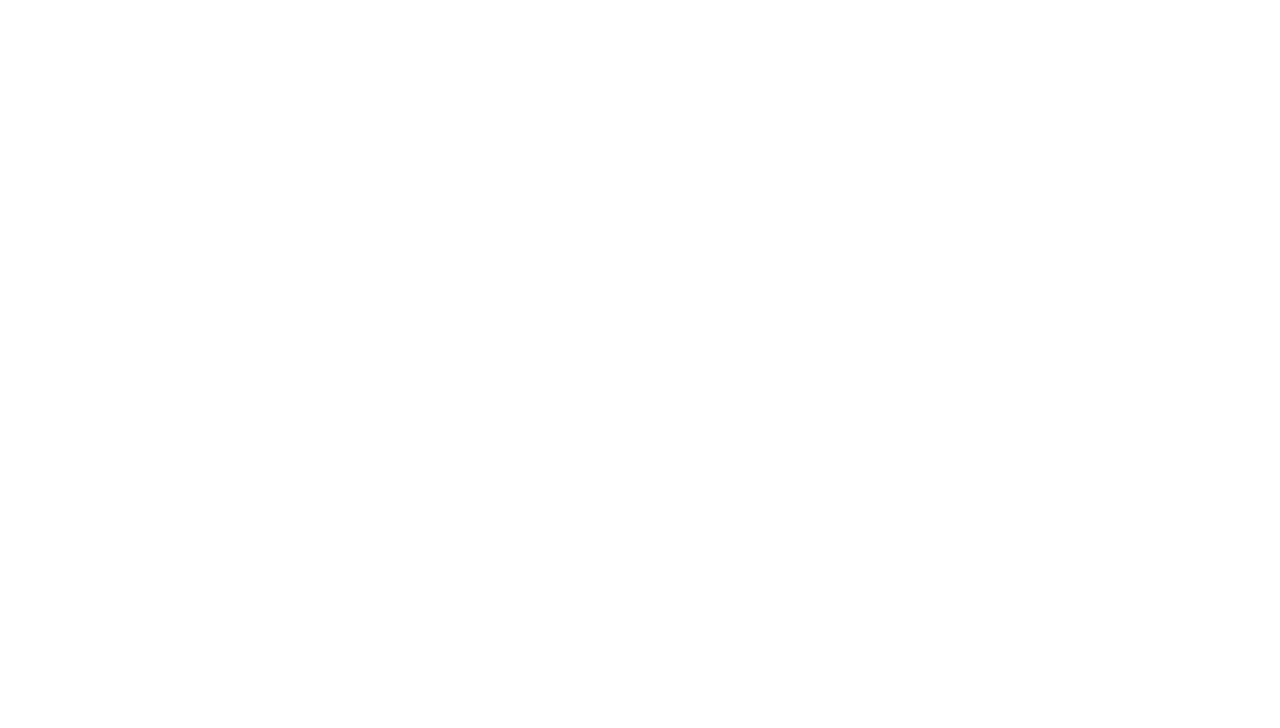
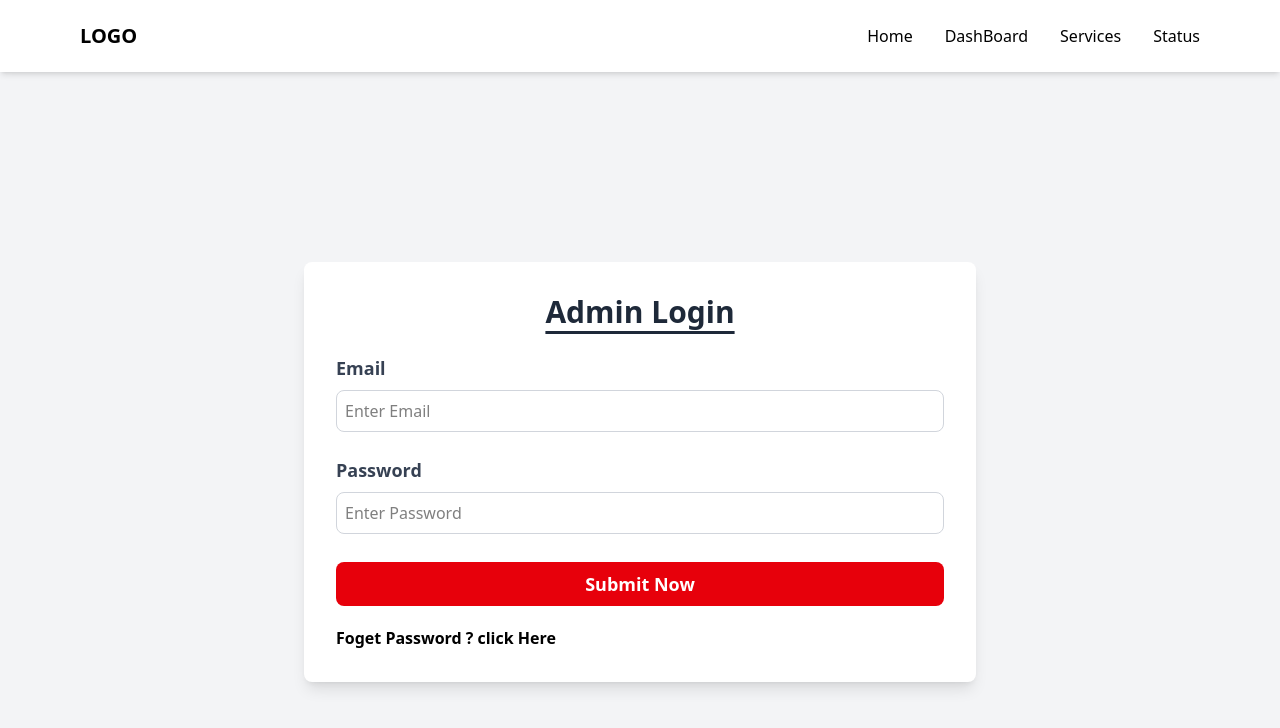
Before and after one commit to sameerbhatta13/leadManagmentSystemFrontend, a React (Vite) app: page /login in a window 1280 px wide. Before the commit this address had no page. Shown: the top 728 px of the page. Built offline with nearby package versions, Linux system fonts and the light colour scheme.

Commit message:
updated status

```diff
--- a/MyRoutes.jsx
+++ b/MyRoutes.jsx
@@ -6,6 +6,9 @@ import InputForm from './src/pages/InputForm'
 import UserList from './src/pages/UserList'
 import UpdateStatus from './src/pages/UpdateStatus'
 import FilterStatus from './src/components/FilterStatus'
+import Login from './src/pages/Login'
+import Dashboard from './src/components/Dashboard'
+import Protected from './src/components/Protected'
 
 const MyRoutes = () => {
     return (
@@ -13,12 +16,14 @@ const MyRoutes = () => {
 
             <Routes>
                 <Route path='/' element={<MainLayout />}>
-                    <Route path='/' element={<InputForm />} />
+                    <Route path='/login' element={<Login />} />
                     <Route path='/about' element={<UpdateStatus />} />
                     <Route path='/services' element={<UserList />} />
                     <Route path='/userstate' element={<FilterStatus />} />
+                    <Route path='/inputform' element={<InputForm />} />
 
                 </Route>
+                <Route path='/dashboard' element={<Protected Cmp={Dashboard} />} />
             </Routes>
 
         </>
--- a/package.json
+++ b/package.json
@@ -11,6 +11,7 @@
   },
   "dependencies": {
     "@reduxjs/toolkit": "^2.5.1",
+    "jwt-decode": "^4.0.0",
     "react": "^19.0.0",
     "react-dom": "^19.0.0",
     "react-icons": "^5.4.0",
--- a/src/app/store.js
+++ b/src/app/store.js
@@ -1,16 +1,19 @@
 import { configureStore } from '@reduxjs/toolkit'
 // import { configureStore } from '@reduxjs/toolkit'
 import { setupListeners } from '@reduxjs/toolkit/query'
-import { UserApi } from '../redux/api/userApi'
+import { UserApi } from '../redux/Api/UserApi'
+import { AdminApi } from '../redux/Api/Admin'
+
 
 
 export const store = configureStore({
     reducer: {
         [UserApi.reducerPath]: UserApi.reducer,
+        [AdminApi.reducerPath]: AdminApi.reducer
 
     },
     middleware: (getDefaultMiddleware) =>
-        getDefaultMiddleware().concat(UserApi.middleware,
+        getDefaultMiddleware().concat(UserApi.middleware, AdminApi.middleware
 
         ),
 
--- /dev/null
+++ b/src/components/Dashboard.jsx
@@ -0,0 +1,72 @@
+import React from 'react';
+import { GrHomeRounded } from "react-icons/gr";
+import { NavLink } from 'react-router';
+import { useGetUsersQuery } from '../redux/Api/UserApi';
+import { MdAddCircle } from "react-icons/md";
+import UserList from '../pages/UserList'
+
+const Dashboard = () => {
+
+    const { data, isError, error, refetch } = useGetUsersQuery()
+
+
+    const countOccurance = data?.data?.reduce((acc, person) => {
+        acc[person?.status] = (acc[person?.status] || 0) + 1
+        return acc
+    }, {})
+
+
+
+    return (
+        <div className=" grid grid-cols-10 w-full gap-4 min-h-screen font-sans">
+            {/* Left Panel (30%) */}
+            <div className="col-span-2 bg-[#001529] p-4 ">
+                <NavLink to='/dashboard' className="text-white flex flex-row gap-2 mt-10"><GrHomeRounded className='my-1' /> <b >Dashboard</b> </NavLink>
+            </div>
+
+            {/* Right Panel (70%) */}
+            <div className="col-span-8 bg-[#F5F5F5] p-4 ">
+
+                <h1 className='bg-white text-black'>Dashboard</h1>
+                <div className='flex flex-row justify-between my-2'>
+                    <p className='font-semibold my-2'>Total Number of Leads: <b>{data?.data.length}</b> </p>
+
+                    <NavLink to='/inputform'>  <button className='bg-[#679E02] flex flex-row p-2 gap-1 rounded-lg font-bold text-white transform transition-transform duration-300 hover:scale-105'> <MdAddCircle className='mt-1' />
+                        Add Member </button></NavLink>
+
+                </div>
+
+
+
+                {/* for number of lead */}
+
+                <div className='grid grid-cols-4 mx-10 my-8'>
+                    <div className='bg-white border flex flex-col rounded-lg w-fit p-6'>
+                        <p><b>{countOccurance?.Active}</b></p>
+                        <p className='backdrop-blur-xs'>Number of active</p>
+                    </div>
+                    <div className='bg-white border rounded-lg w-fit p-6'>
+                        <p> <b> {countOccurance?.['Follow Up']}</b></p>
+                        <p>Number of Follow Up </p>
+                    </div>
+                    <div className='bg-white border rounded-lg w-fit p-6'>
+                        <p><b>{(countOccurance?.Client) + (countOccurance?.Student)}</b></p>
+                        <p>Number of Client</p>
+                    </div>
+                    <div className='bg-white border rounded-lg w-fit p-6'>
+                        <p> <b>{countOccurance?.Cancel}</b></p>
+                        <p>Number of cancel</p>
+                    </div>
+
+                </div>
+
+                <div>
+                    <UserList />
+                </div>
+            </div>
+
+        </div>
+    );
+}
+
+export default Dashboard;
--- a/src/components/Navbar.jsx
+++ b/src/components/Navbar.jsx
@@ -24,6 +24,7 @@ const Navbar = () => {
                 {/* Navigation Links (Hidden in mobile, shown in desktop) */}
                 <div className={`absolute md:relative top-16 md:top-0 left-0 w-full md:w-auto bg-white md:bg-transparent p-6 md:p-0 shadow-md md:shadow-none md:flex md:space-x-8 transition-all ${isOpen ? "block" : "hidden md:flex"}`}>
                     <NavLink to="/" end className={({ isActive }) => `block py-2 md:inline ${isActive ? `text-blue-400 font-bold` : ``}`}>Home</NavLink>
+                    <NavLink to="/dashboard" end className={({ isActive }) => `block py-2 md:inline ${isActive ? `text-blue-400 font-bold` : ``}`}>DashBoard</NavLink>
 
                     <NavLink to="/services" className={({ isActive }) => `block py-2 md:inline ${isActive ? `text-blue-400 font-bold` : ``}`}>Services</NavLink>
                     <NavLink to="/userstate" className={({ isActive }) => `block py-2 md:inline ${isActive ? `text-blue-400 font-bold` : ``}`}>Status</NavLink>
--- /dev/null
+++ b/src/components/Protected.jsx
@@ -0,0 +1,37 @@
+import React, { useEffect } from 'react'
+import { jwtDecode } from 'jwt-decode'
+import { useNavigate } from 'react-router'
+
+const Protected = ({ Cmp }) => {
+
+    const navigate = useNavigate()
+    useEffect(() => {
+        const token = localStorage.getItem('admin')
+
+        if (token) {
+            try {
+                const { exp } = jwtDecode(token)
+                const currTime = Date.now() / 1000
+                if (currTime > exp) {
+                    localStorage.removeItem('admin')
+                    navigate('/login')
+                }
+
+            } catch (error) {
+                console.error('Invalid Token', error.message)
+                localStorage.removeItem('admin')
+                navigate('/login')
+
+            }
+        }
+        else {
+            navigate('/login')
+
+        }
+
+    }, [navigate])
+
+    return <Cmp />
+}
+
+export default Protected
--- /dev/null
+++ b/src/pages/Login.jsx
@@ -0,0 +1,81 @@
+import React, { useState } from 'react'
+import { useSigninAdminMutation } from '../redux/Api/Admin'
+import { NavLink, useNavigate } from 'react-router'
+import { toast } from 'react-toastify'
+
+const Login = () => {
+    const navigate = useNavigate()
+
+    const [loginData, setLoginData] = useState({
+        email: '',
+        password: ''
+    })
+
+    const [loginAdmin, { isError, error }] = useSigninAdminMutation()
+
+    const handleChange = (e) => {
+        setLoginData({ ...loginData, [e.target.name]: e.target.value })
+    }
+
+    const handleSubmit = async (e) => {
+        e.preventDefault()
+        try {
+            const response = await loginAdmin(loginData)
+            console.log(response)
+            localStorage.setItem('admin', response?.data?.data)
+            toast.success('logged successfully')
+            navigate('/dashboard')
+
+        } catch (error) {
+            console.log('error', response.message)
+        }
+
+
+    }
+    return (
+        <>
+
+            <div className='min-h-screen flex items-center justify-center bg-gray-100 px-4'>
+                <div className='bg-white shadow-lg rounded-lg p-8 w-full max-w-2xl'>
+                    <h1 className='text-3xl font-bold text-center text-gray-800 mb-6 underline underline-offset-8'>Admin Login</h1>
+                    <form onSubmit={handleSubmit} className='space-y-5 rounded-lg'>
+                        <div className='grid grid-cols-1 md:grid-cols-1 gap-4'>
+                            <div className='flex flex-col'>
+                                <label className='text-lg font-semibold text-gray-700'>Email</label>
+                                <input
+                                    type='email'
+                                    placeholder='Enter Email'
+                                    name='email'
+                                    onChange={handleChange}
+                                    className='border border-gray-300 rounded-lg p-2 focus:ring focus:ring-red-300 outline-none my-2'
+                                />
+                            </div>
+                            <div className='flex flex-col'>
+                                <label className='text-lg font-semibold text-gray-700'>Password</label>
+                                <input
+                                    type='text'
+                                    placeholder='Enter Password'
+                                    name='password'
+                                    onChange={handleChange}
+                                    className='border border-gray-300 rounded-lg p-2 focus:ring focus:ring-red-300 outline-none my-2'
+                                />
+                            </div>
+
+                        </div>
+                        <button
+                            type='submit'
+                            className='w-full bg-red-600 text-white text-lg font-semibold py-2 rounded-lg hover:bg-red-700 transition-all'>
+                            Submit Now
+                        </button>
+
+                        <p className='font-bold flex flex-row gap-1'>Foget Password ?<NavLink className='hover:text-blue-600 hover:underline underline-offset-2'>click Here</NavLink> </p>
+
+                    </form>
+
+                </div>
+            </div>
+        </>
+    )
+}
+
+export default Login
--- a/src/pages/UserList.jsx
+++ b/src/pages/UserList.jsx
@@ -17,7 +17,7 @@ const UserList = () => {
 
     const users = UserData?.data || null
 
-    const filterData = users?.filter(item => item.status.toLowerCase().includes(search.toLowerCase()) || item.name.toLowerCase().includes(search.toLowerCase()) || item.phone.includes(search()))
+    const filterData = users?.filter(item => item?.status.toLowerCase().includes(search.toLowerCase()) || item?.name.toLowerCase().includes(search.toLowerCase()) || String(item?.phone).includes(search))
 
 
     useEffect(() => {
@@ -42,7 +42,7 @@ const UserList = () => {
             </div>
             <div className='bg-gray-50 flex justify-center items-center px-14'>
                 {filterData?.length > 0 ? (
-                    <table className='table-auto border-seperated border border-gray-400 w-full p-2 mx-11 my-6 rounded-lg overflow-hidden'>
+                    <table className='table-auto border-seperated border border-gray-400 w-full p-2  my-6 rounded-lg overflow-hidden'>
                         <thead >
                             <tr >
                                 <th className='border border-gray-300 p-2 '>S.N</th>
--- /dev/null
+++ b/src/redux/Api/Admin.js
@@ -0,0 +1,21 @@
+import { createApi, fetchBaseQuery } from '@reduxjs/toolkit/query/react'
+import { APP_URL } from '../../../config.js'
+
+
+export const AdminApi = createApi({
+    reducerPath: 'adminapi',
+    baseQuery: fetchBaseQuery({
+        baseUrl: APP_URL
+    }),
+    endpoints: (builder) => ({
+        signinAdmin: builder.mutation({
+            query: (data) => ({
+                url: '/admin/signin',
+                method: 'POST',
+                body: data
+            })
+        })
+    })
+})
+
+export const { useSigninAdminMutation } = AdminApi
```
Also changed, not shown: 1 other file (tests, documents, lock files or other folders).
